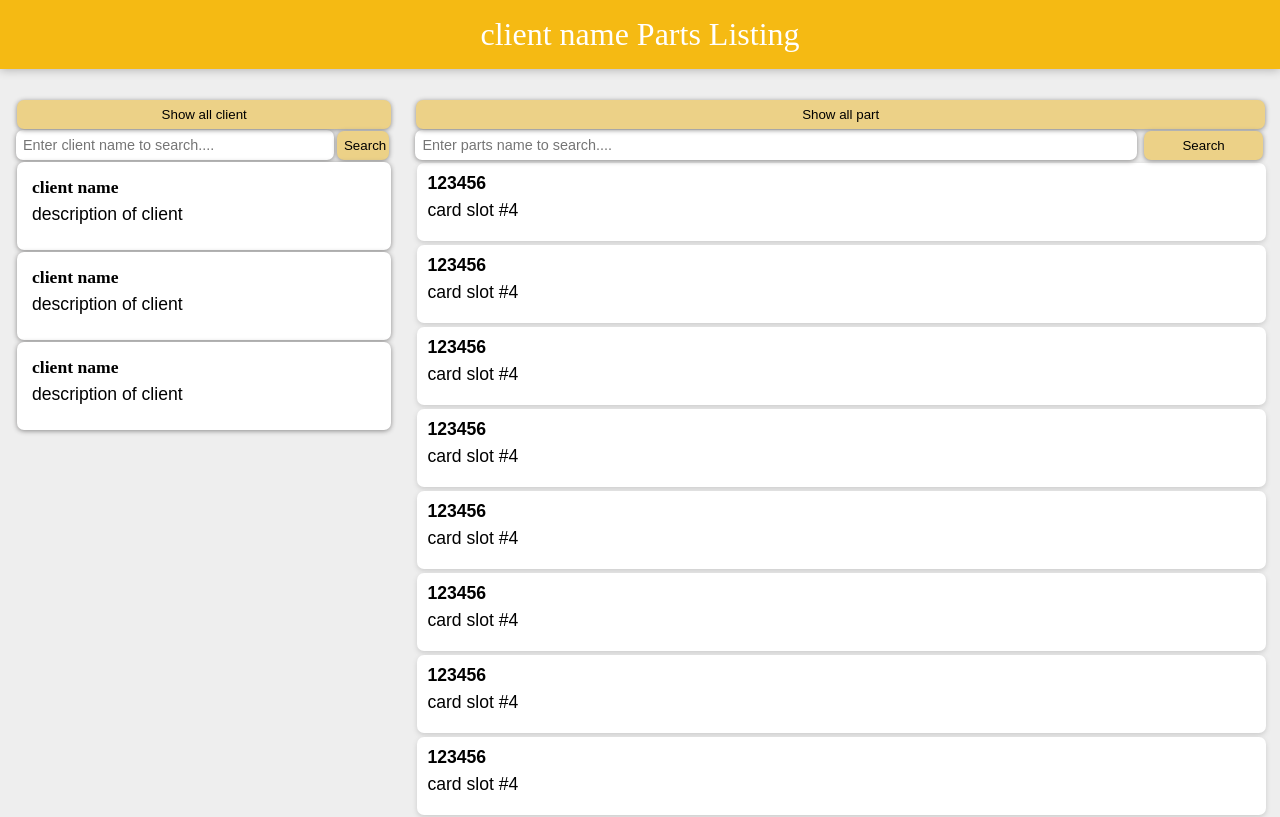
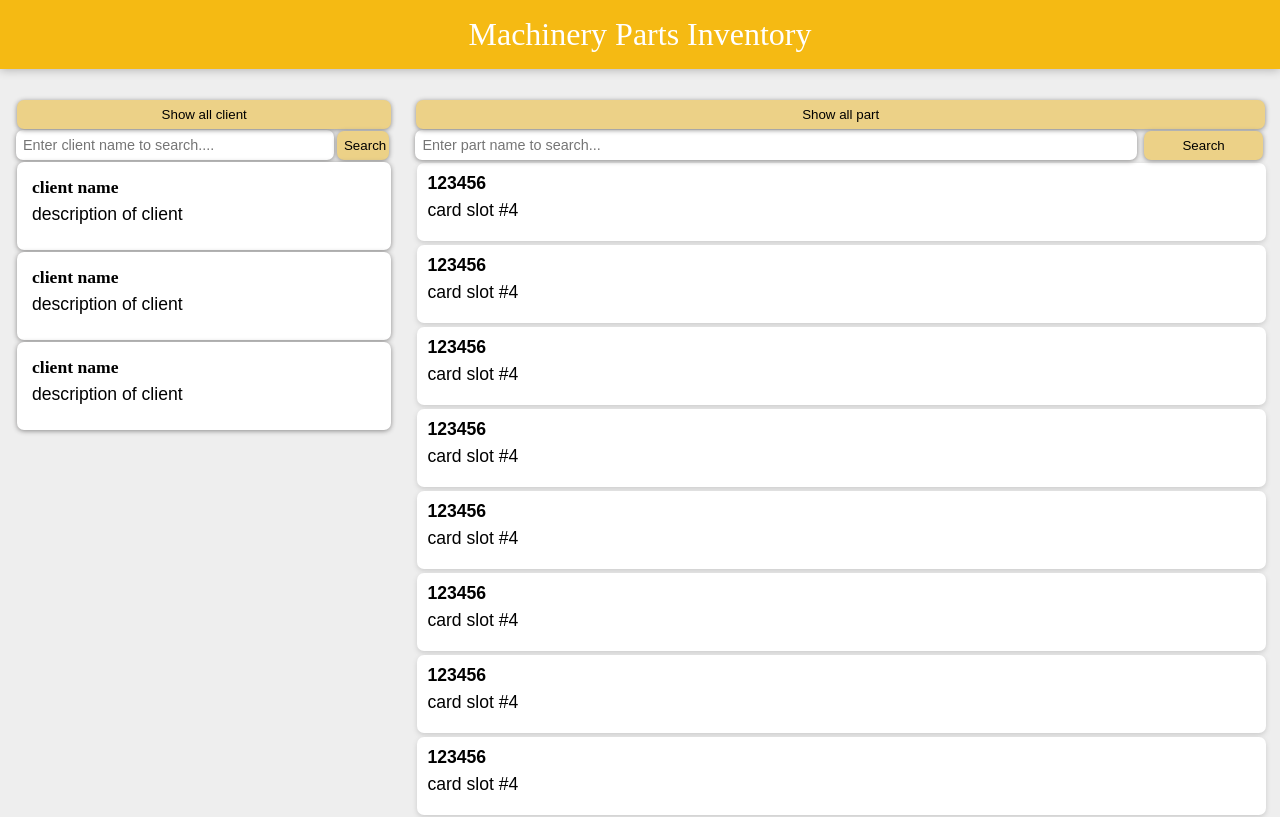
Before and after one commit to dlloigit36/mPart-inventory, a React (Vite) app: page / in a window 1280 px wide. Shown: the top 817 px of the page. Built offline with nearby package versions, Linux system fonts and the light colour scheme.

Commit message:
skeleton v2

```diff
--- a/index.html
+++ b/index.html
@@ -4,7 +4,7 @@
     <meta charset="UTF-8" />
     <link rel="icon" type="image/svg+xml" href="/vite.svg" />
     <meta name="viewport" content="width=device-width, initial-scale=1.0" />
-    <title>Client Listing</title>
+    <title>QQ Machinery</title>
     <link rel="stylesheet" href="/styles.css" />
   </head>
   <body>
--- a/public/styles.css
+++ b/public/styles.css
@@ -152,6 +152,16 @@ form.create-note {
   float: right;
 }
 
+.search-form p {
+  padding: 5px;
+  font-family: "Arial", Helvetica, sans-serif;
+  font-size: 0.8em;
+  font-weight: lighter;
+  font-style: italic;
+  /* color: #ecd187; */
+  color: #f5ba13
+}
+
 footer {
   position: absolute;
   text-align: center;
--- a/src/components/App.jsx
+++ b/src/components/App.jsx
@@ -4,9 +4,10 @@ import Footer from "./Footer"
 import Client from "./Client"
 import Part from "./Part"
 import ButtonShowAll from "./ButtonShowAll"
-import SearchForm from "./SearchForm"
+import SearchFormClient from "./SearchFormClient"
+import SearchFormPart from "./SearchFormPart"
 
-const name = "client name"
+const name = "Machinery"
 
 
 function App() {
@@ -19,9 +20,7 @@ function App() {
                 <ButtonShowAll
                     type="client"
                 />
-                <SearchForm
-                    text4placeholder="Enter client name to search...."
-                    name="clientName"
+                <SearchFormClient
                 />
                 <Client />
                 <Client />
@@ -32,9 +31,7 @@ function App() {
                 <ButtonShowAll
                     type="part"
                 />
-                <SearchForm
-                    text4placeholder="Enter parts name to search...."
-                    name="partName"
+                <SearchFormPart
                 />
                 <Part />
                 <Part />
--- a/src/components/Header.jsx
+++ b/src/components/Header.jsx
@@ -3,7 +3,7 @@ import React from "react"
 function Header(props) {
     return(
         <header>
-            <h1>{props.name} Parts Listing</h1>
+            <h1>{props.name} Parts Inventory</h1>
         </header>
     );
 
--- /dev/null
+++ b/src/components/SearchFormClient.jsx
@@ -0,0 +1,32 @@
+import React, {useState} from "react";
+
+
+function SearchForm(props) {
+    const [client, setClient] = useState("");
+    const [isHidden, setHidden] = useState(true);
+
+
+    function handleChange(event) {
+    const { name, value } = event.target;
+        setClient(value);
+        setHidden(false)
+    }
+
+    return(
+        <div className="search-form">
+            <form>
+                <input
+                    name="client"
+                    placeholder="Enter client name to search...."
+                    value={client}
+                    onChange={handleChange}
+                    />
+                <button><span>Search</span></button>
+            </form>
+            <p hidden={isHidden}>Searching client: {client}</p>
+        </div>
+    );
+
+}
+
+export default SearchForm;
--- a/src/components/SearchForm.jsx
+++ b/src/components/SearchFormPart.jsx
@@ -2,24 +2,27 @@ import React, {useState} from "react";
 
 
 function SearchForm(props) {
-    const [client, setClient] = useState("");
+    const [part, setPart] = useState("");
+    const [isHidden, setHidden] = useState(true);
 
     function handleChange(event) {
     const { name, value } = event.target;
-        setClient(value);
+        setPart(value);
+        setHidden(false)
     }
 
     return(
         <div className="search-form">
             <form>
                 <input
-                    name={props.name}
-                    placeholder={props.text4placeholder}
-                    value={client}
+                    name="part"
+                    placeholder="Enter part name to search..."
+                    value={part}
                     onChange={handleChange}
                     />
                 <button><span>Search</span></button>
             </form>
+            <p hidden={isHidden}>Searching part: {part}</p>
         </div>
     );
 
```
